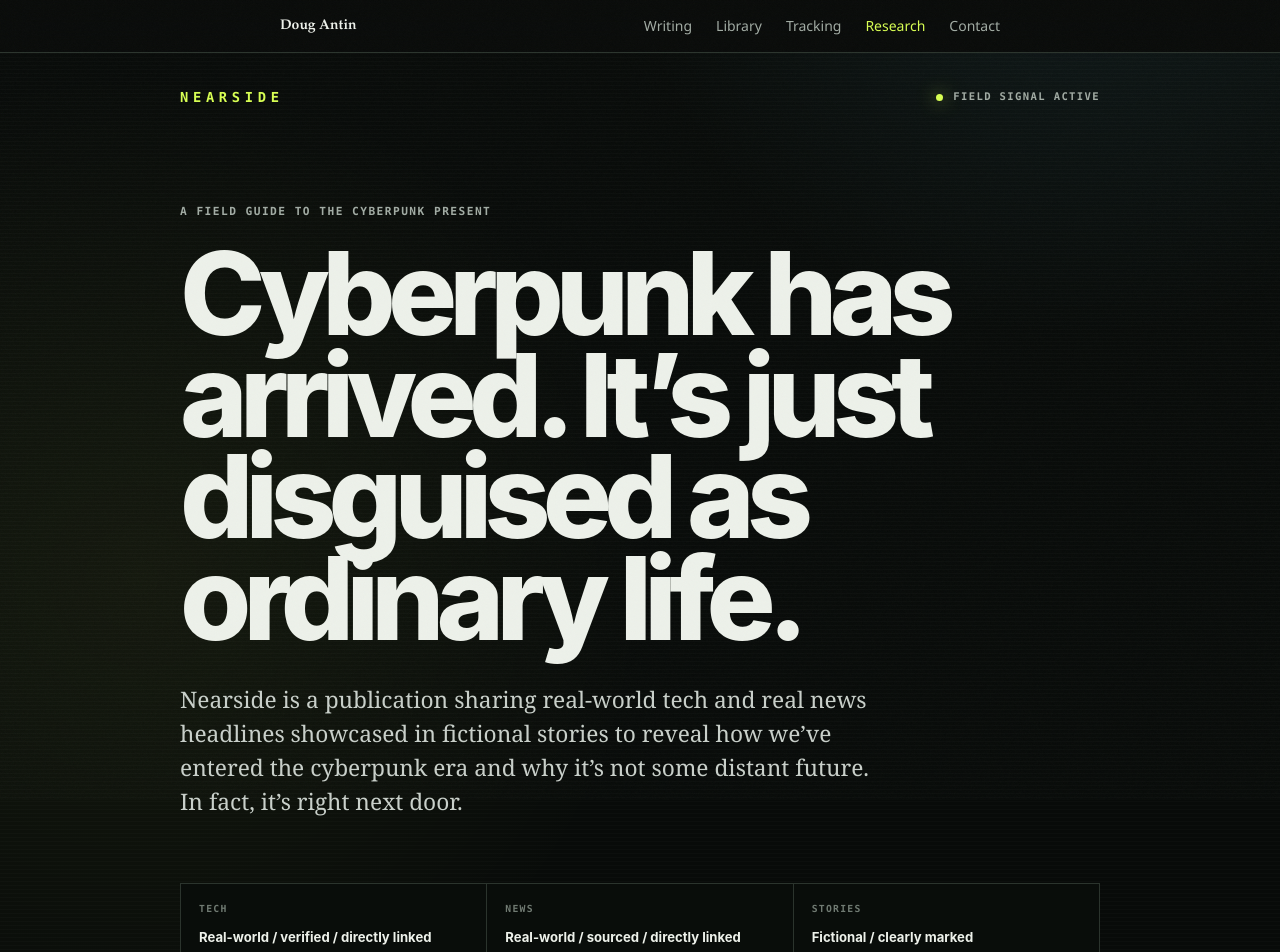
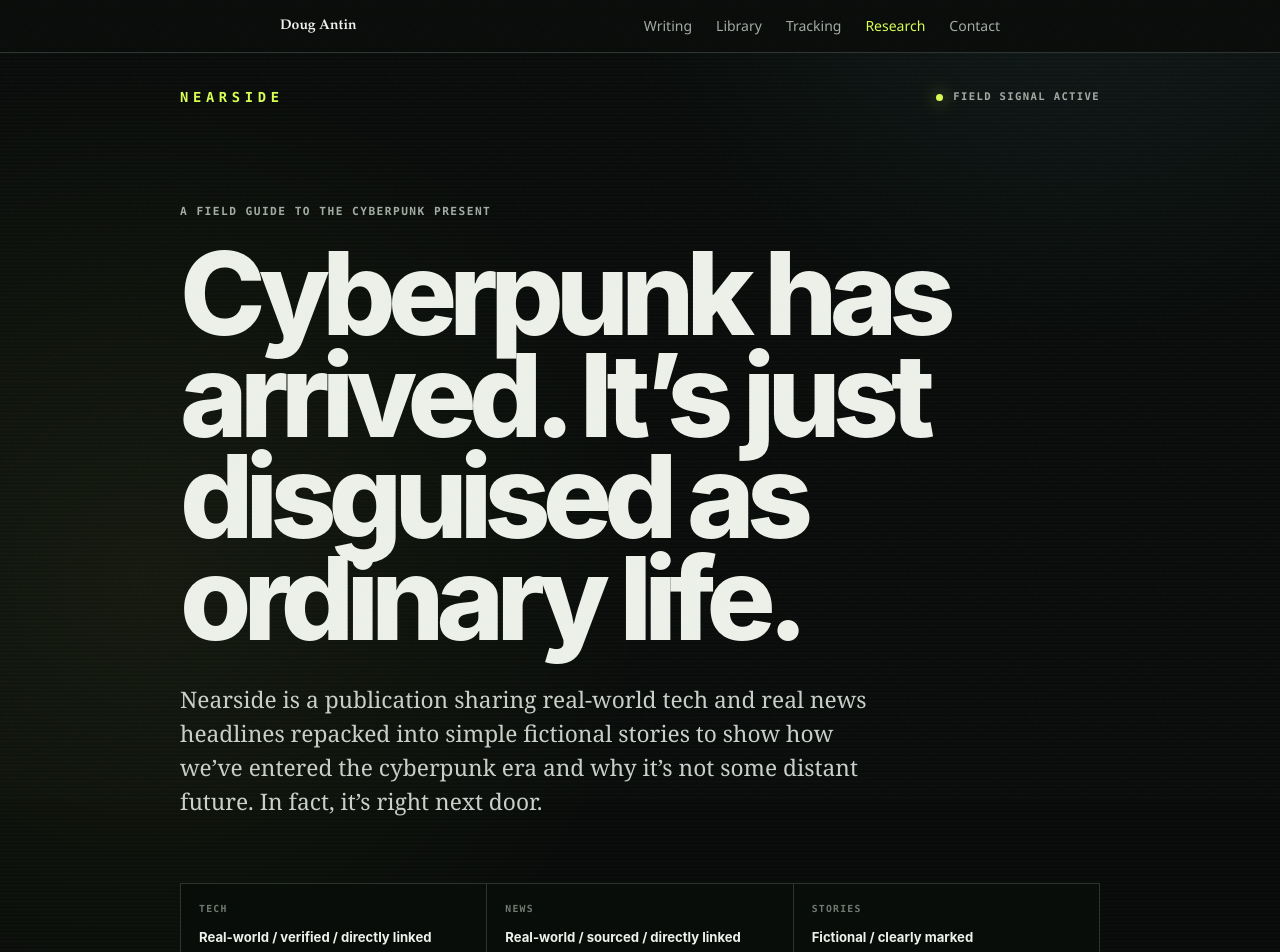
Before and after one commit to dougantin/dougantin.ai, a Next.js app: page /research/nearside in a window 1280 px wide. Shown: the top 952 px of the page. Built offline with nearby package versions, Linux system fonts and the light colour scheme.

Commit message:
Refine Nearside framing copy

```diff
--- a/app/research/nearside/page.tsx
+++ b/app/research/nearside/page.tsx
@@ -56,9 +56,9 @@ export default function NearsideIndexPage() {
             Cyberpunk has arrived. It’s just disguised as ordinary life.
           </h1>
           <p className={styles.dek}>
-            Nearside is a publication sharing real-world tech and real news headlines showcased
-            in fictional stories to reveal how we’ve entered the cyberpunk era and why it’s not
-            some distant future. In fact, it’s right next door.
+            Nearside is a publication sharing real-world tech and real news headlines repacked
+            into simple fictional stories to show how we’ve entered the cyberpunk era and why
+            it’s not some distant future. In fact, it’s right next door.
           </p>
         </div>
 
```
